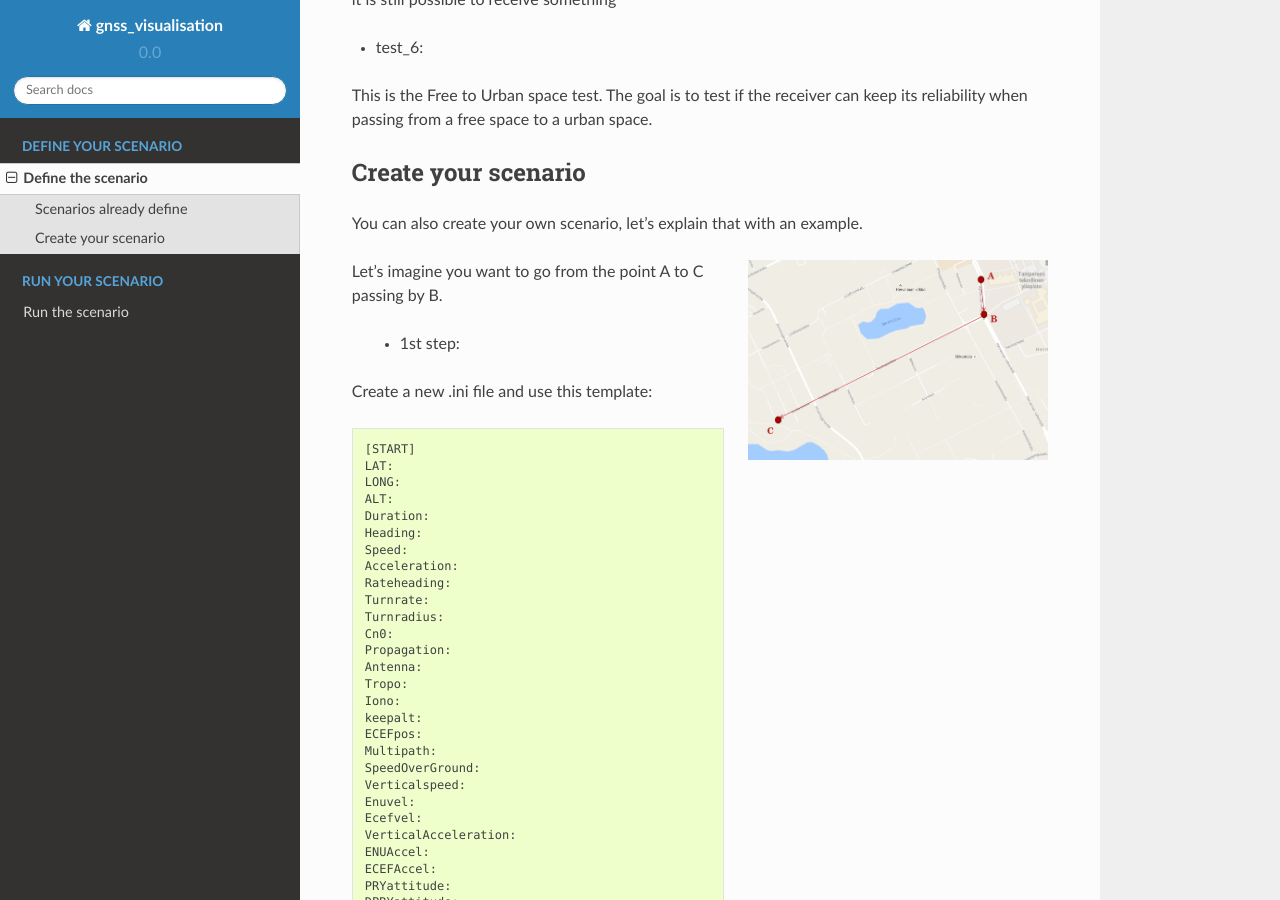
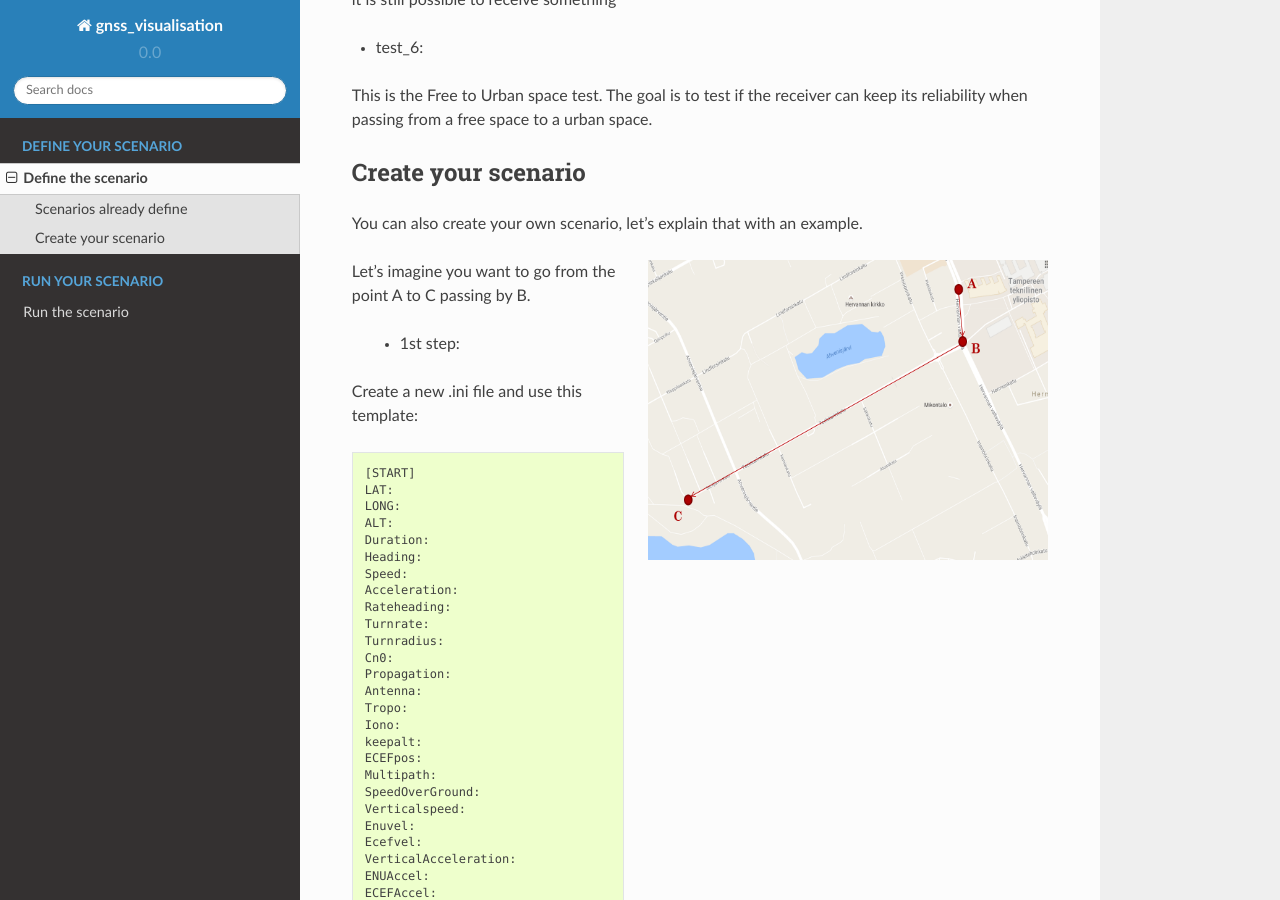
Before and after one commit to tutgnss/GNSS_visualization_tools, a Sphinx documentation site: the page built from docs/define_the_scenario.rst, in a window 1280 px wide and 900 px high, scrolled down 876 px. Built offline with Sphinx 7.4.7 and the Read the Docs theme 2.0.0, drawn with Linux system fonts in a browser that asks for light colours.

Commit message:
Development

```diff
--- a/docs/define_the_scenario.rst
+++ b/docs/define_the_scenario.rst
@@ -40,9 +40,8 @@ Create your scenario
 You can also create your own scenario, let's explain that with an example.
 
 .. image:: images/scenario.png
-   :height: 200px
-   :width: 300 px
-   :alt: alternate text
+   :height: 300px
+   :width: 400 px
    :align: right
 
 Let's imagine you want to go from the point A to C passing by B.
@@ -161,8 +160,8 @@ For each section, you can now fill all parameters you need but pay attention:
 For our example:
 
 .. image:: images/scenarioAtoB.png
-   :height: 200px
-   :width: 300 px
+   :height: 300px
+   :width: 400 px
    :alt: alternate text
    :align: right
 
@@ -202,8 +201,8 @@ look like::
 
 
 .. image:: images/scenarioBtoC.png
-   :height: 200px
-   :width: 300 px
+   :height: 300px
+   :width: 400 px
    :alt: alternate text
    :align: right
 
```
